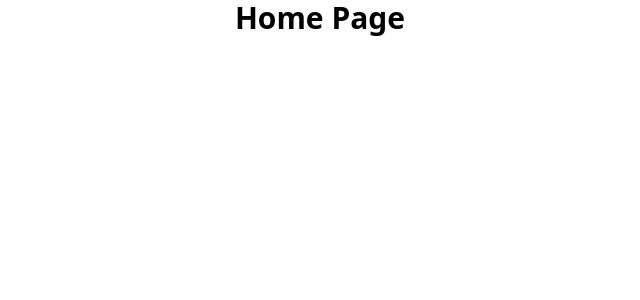
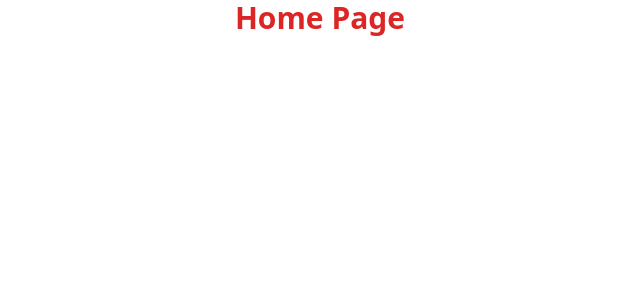
Before and after one commit to PanduWahyudi/tubes-pwl, a React (Vite) app: page / in a window 1280 px wide. Shown: the top 300 px of the page, without its empty margins (320-960 px from the left). Built offline with nearby package versions, Linux system fonts and the light colour scheme.

Commit message:
Tes set up

```diff
--- a/src/pages/home.jsx
+++ b/src/pages/home.jsx
@@ -3,7 +3,7 @@
 const Home = () => {
   return (
     <div className="flex justify-center items-center">
-      <h1 className="text-3xl font-bold"> Home Page </h1>
+      <h1 className="text-3xl font-bold text-red-600"> Home Page </h1>
     </div>
   );
 };
```
